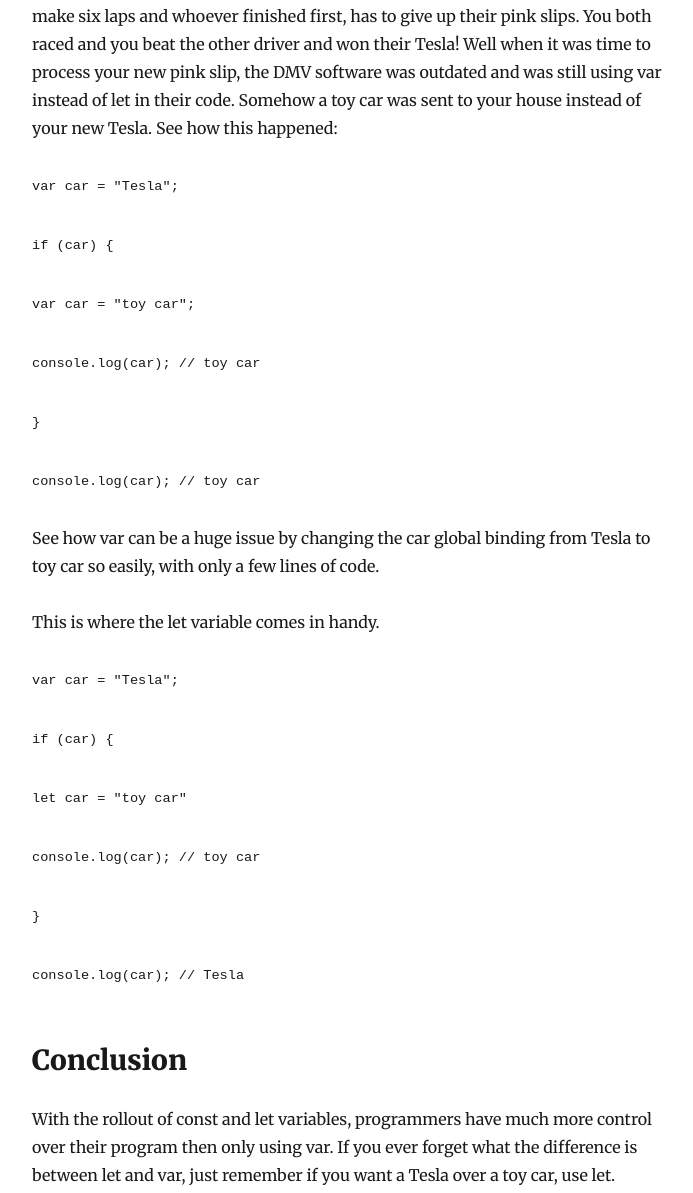
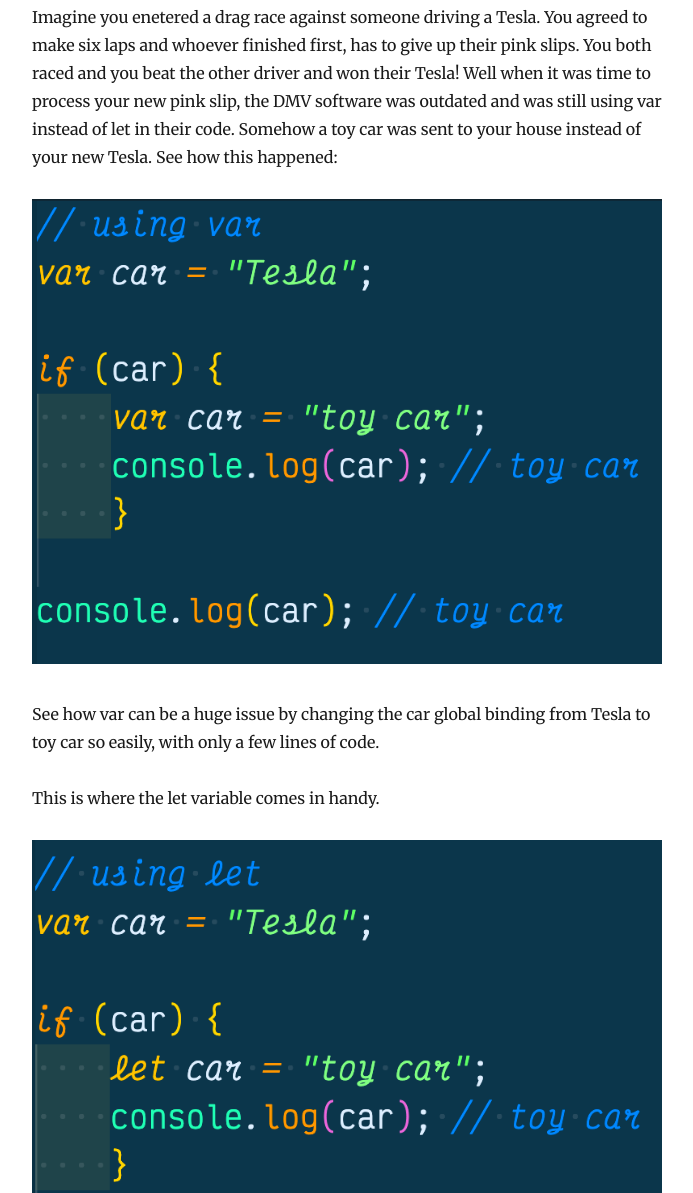
Before and after one commit to Bjg813/my-gatsby-blog, a Gatsby site: page /const-let/ in a window 1280 px wide. Shown: the part 1607-2800 px from the top of the page, without its empty margins (293-986 px from the left). Built offline with nearby package versions, Linux system fonts and the light colour scheme; Gatsby itself is replaced by a stand-in of ours; some packages are replaced by stand-ins of ours.

Commit message:
added const and let images

```diff
--- a/content/blog/const-let/index.md
+++ b/content/blog/const-let/index.md
@@ -9,19 +9,11 @@
 ## What Is A Const Variable?
 A const variable stands for "constant" meaning it cant change. Const variables were created because before ES6, we could change variables, and at anytime with both global and lexical scoping. This invited a lot of uninteded bugs in people's programs because people would create global variables and would accidentally change the variable later on down the road. Either because they forgot they already declared that variable name or because someone else working on the same project didn't know that global name existed. This was an issue for a long time.
 
-`var salad = true;`
-
-`salad = false;`
-
-`console.log(salad); // false`
+![Using The Var Variable Is Mutated](./mutated-var.png)
 
 Well with const we can declare a variable as constant so that variable can never be changed, which is great!
 
-`const salad = true;`
-
-`salad = false;`
-
-`console.log(salad) // console will throw a TypeError: Assignment to constant variable`
+![Using The Const Variable Makes It Immutable](./using-const.png)
 
 ## What Is A Let Variable?
 When I first saw a let variable I figured it replaced var and we never had to use it ever again. Now I realize that var and let are different, and var still has its place in JavaScript. With the creation of let, we can have more control over [lexical scoping](https://developer.mozilla.org/en-US/docs/Web/JavaScript/Closures), which is great when we want to create closures, but can cause a lot of bugs.
@@ -30,34 +22,13 @@
 
 Imagine you enetered a drag race against someone driving a Tesla. You agreed to make six laps and whoever finished first, has to give up their pink slips. You both raced and you beat the other driver and won their Tesla! Well when it was time to process your new pink slip, the DMV software was outdated and was still using var instead of let in their code. Somehow a toy car was sent to your house instead of your new Tesla. See how this happened:
 
-
-`var car = "Tesla";`
-
-`if (car) {`
-
-`var car = "toy car";`
-
-`console.log(car); // toy car`
-
-`}`
-
-`console.log(car); // toy car`
+![Using The Var Variable In Javascript](./using-var-variable.png)
 
 See how var can be a huge issue by changing the car global binding from Tesla to toy car so easily, with only a few lines of code.
 
 This is where the let variable comes in handy.
 
-`var car = "Tesla";`
-
-`if (car) {`
-
-`let car = "toy car"`
-
-`console.log(car); // toy car`
-
-`}`
-
-`console.log(car); // Tesla`
+![Using The Let Variable In Javascript](./using-let-variable.png)
 
 ## Conclusion
 With the rollout of const and let variables, programmers have much more control over their program then only using var. If you ever forget what the difference is between let and var, just remember if you want a Tesla over a toy car, use let.
```
Also changed, not shown: content/blog/const-let/mutated-var.png (added), content/blog/const-let/using-const.png (added), content/blog/const-let/using-let-variable.png (added), content/blog/const-let/using-var-variable.png (added).
